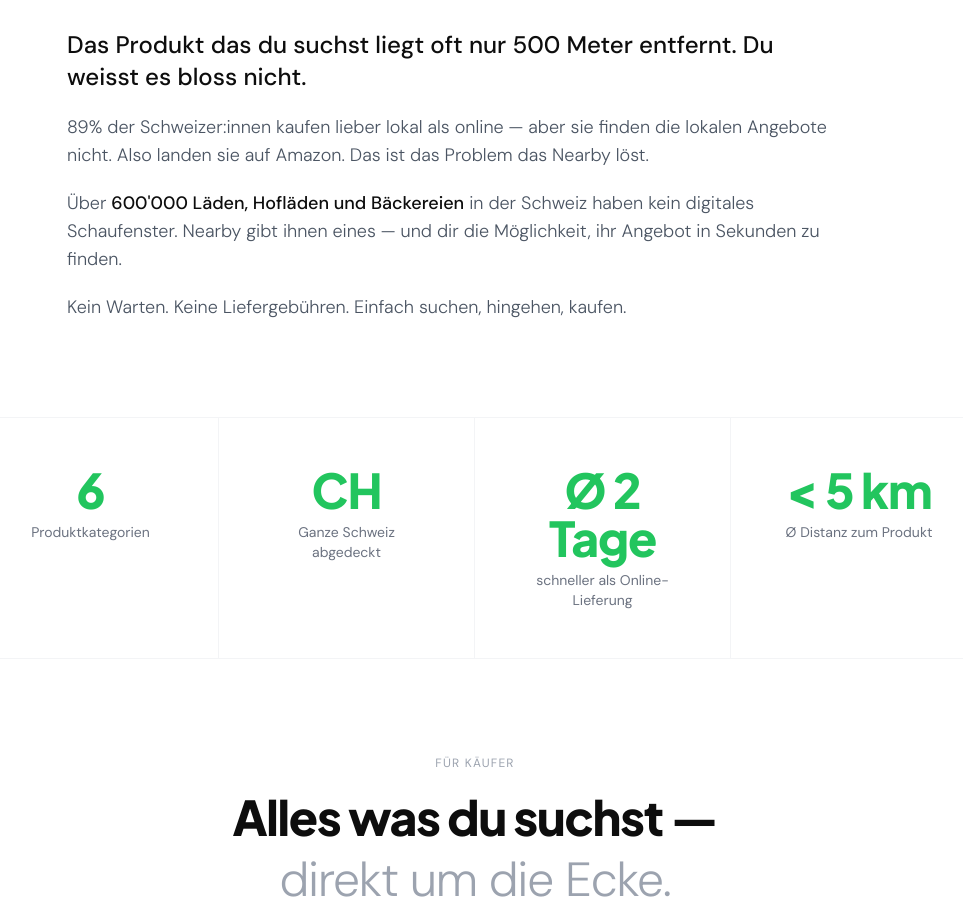
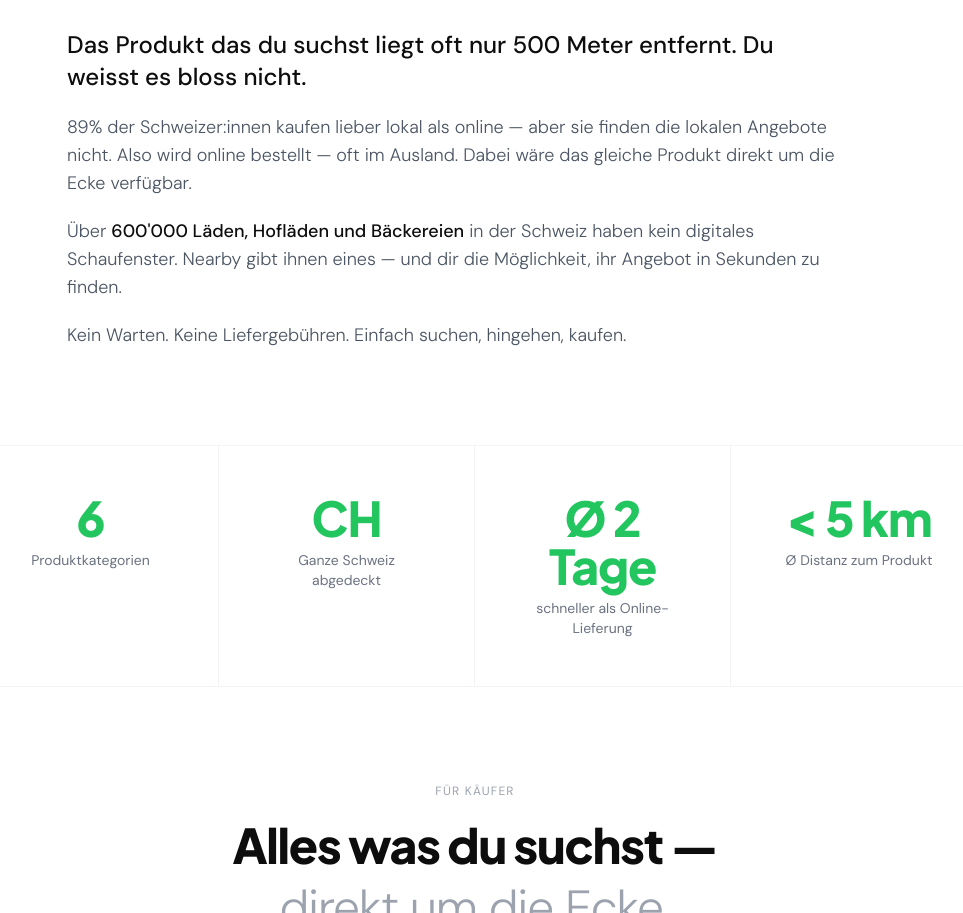
Before and after one commit to etiennezogg/Nearby-Coming-Soon, a Next.js app: page / in a window 1280 px wide. Shown: the part 995-1908 px from the top of the page, without its empty margins (165-1128 px from the left). Built offline with nearby package versions, Linux system fonts and the light colour scheme; no server answers.

Commit message:
fix: remove competitor name from text

```diff
--- a/src/app/page.tsx
+++ b/src/app/page.tsx
@@ -181,7 +181,7 @@
           </h2>
           <div className="space-y-5 text-gray-600 font-light leading-relaxed text-base md:text-lg max-w-3xl">
             <p className="text-xl md:text-2xl font-medium text-ink leading-snug">Das Produkt das du suchst liegt oft nur 500 Meter entfernt. Du weisst es bloss nicht.</p>
-            <p>89% der Schweizer:innen kaufen lieber lokal als online — aber sie finden die lokalen Angebote nicht. Also landen sie auf Amazon. Das ist das Problem das Nearby löst.</p>
+            <p>89% der Schweizer:innen kaufen lieber lokal als online — aber sie finden die lokalen Angebote nicht. Also wird online bestellt — oft im Ausland. Dabei wäre das gleiche Produkt direkt um die Ecke verfügbar.</p>
             <p>Über <strong className="text-ink font-medium">600'000 Läden, Hofläden und Bäckereien</strong> in der Schweiz haben kein digitales Schaufenster. Nearby gibt ihnen eines — und dir die Möglichkeit, ihr Angebot in Sekunden zu finden.</p>
             <p>Kein Warten. Keine Liefergebühren. Einfach suchen, hingehen, kaufen.</p>
           </div>
```
